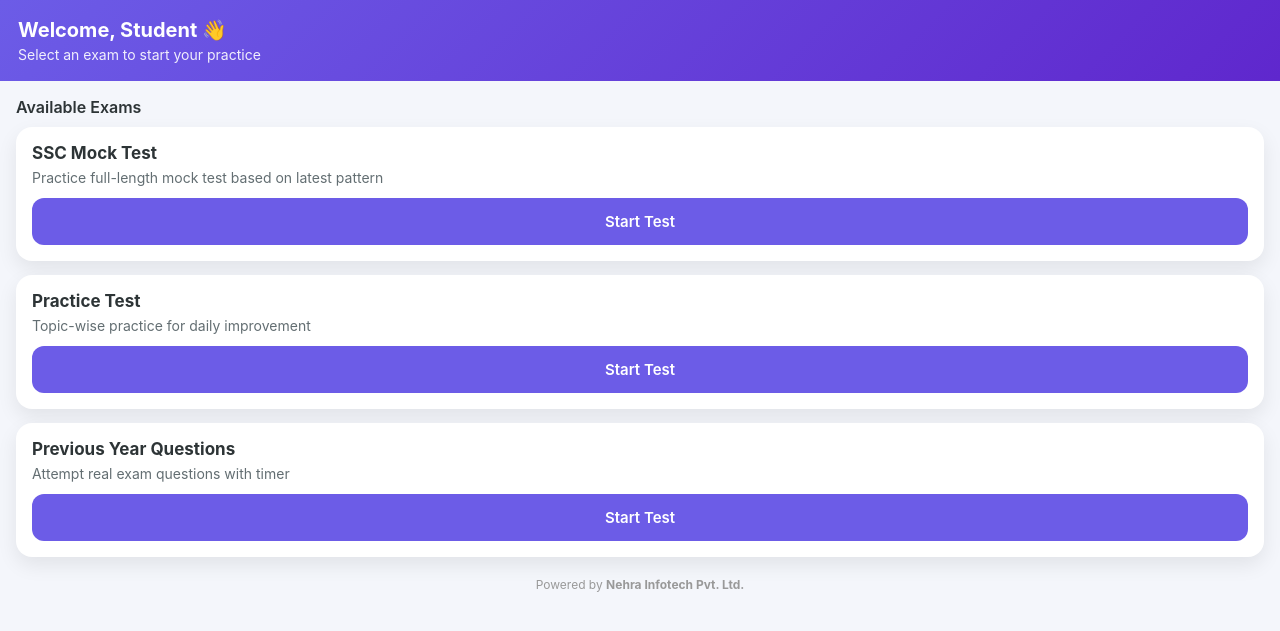
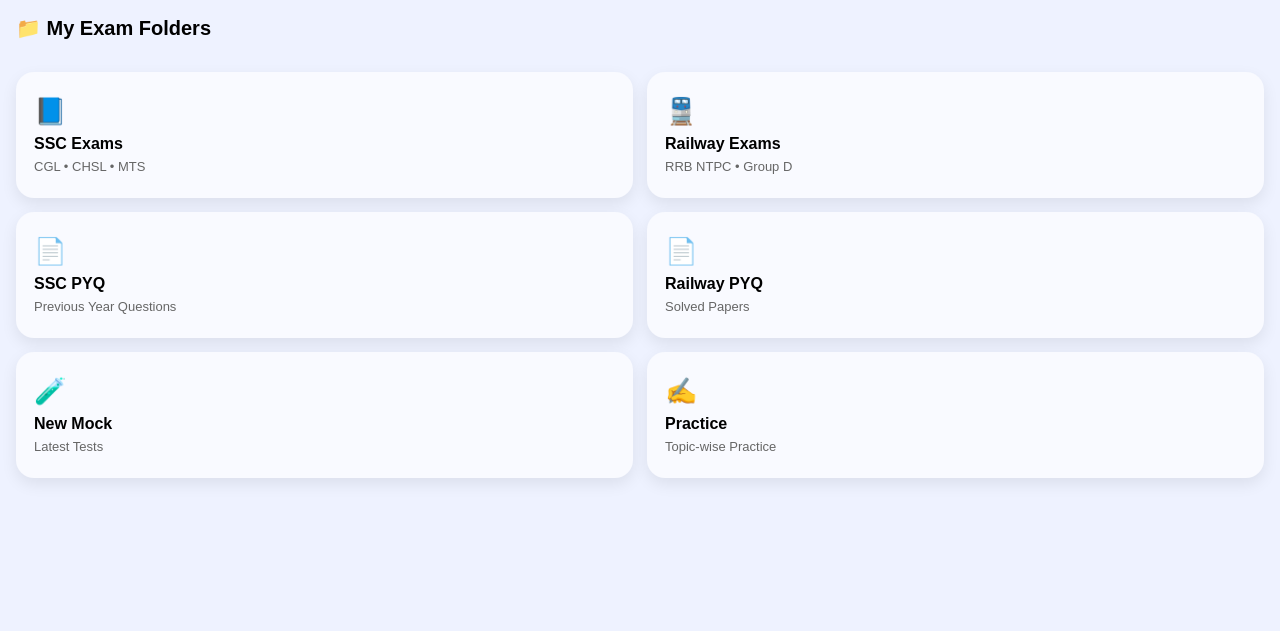
Before and after one commit to manojnehra1801-beep/Online-mock-platform, a Flask app: page /dashboard in a window 1280 px wide. Shown: the top 631 px of the page. Run offline with Flask 3, Linux system fonts and the light colour scheme.

Commit message:
Update student_dashboard.html

```diff
--- a/templates/student_dashboard.html
+++ b/templates/student_dashboard.html
@@ -3,131 +3,97 @@
 <head>
 <meta charset="UTF-8">
 <meta name="viewport" content="width=device-width, initial-scale=1.0">
-<title>Dashboard | Abhyas App</title>
+<title>Abhyas App – Dashboard</title>
 
 <style>
-*{
-    box-sizing:border-box;
-    font-family:-apple-system,BlinkMacSystemFont,"Segoe UI",Roboto,Arial;
+body{
+    margin:0;
+    font-family: Arial, sans-serif;
+    background:#eef2ff;
 }
 
-body{
-    margin:0;
-    background:#f4f6fb;
+.header{
+    padding:16px;
+    font-size:20px;
+    font-weight:600;
 }
 
-/* HEADER */
-.header{
-    background:linear-gradient(135deg,#6c5ce7,#5f27cd);
-    color:#fff;
-    padding:18px;
-}
-.header h2{
-    margin:0;
-    font-size:20px;
-}
-.header p{
-    margin:4px 0 0;
-    font-size:14px;
-    opacity:0.9;
-}
-
-/* CONTAINER */
-.container{
+.grid{
+    display:grid;
+    grid-template-columns: repeat(2, 1fr);
+    gap:14px;
     padding:16px;
 }
 
-/* SECTION TITLE */
-.section-title{
+.card{
+    background:#f9faff;
+    border-radius:18px;
+    padding:18px;
+    box-shadow: 0 6px 16px rgba(0,0,0,0.08);
+    display:flex;
+    flex-direction:column;
+    justify-content:center;
+    min-height:90px;
+}
+
+.card-title{
     font-size:16px;
     font-weight:600;
-    color:#2d3436;
-    margin-bottom:10px;
+    margin-bottom:6px;
 }
 
-/* EXAM CARD */
-.exam-card{
-    background:#fff;
-    border-radius:16px;
-    padding:16px;
-    margin-bottom:14px;
-    box-shadow:0 8px 20px rgba(0,0,0,0.08);
+.card-sub{
+    font-size:13px;
+    color:#666;
 }
 
-.exam-card h3{
-    margin:0;
-    font-size:17px;
-    color:#2d3436;
-}
-.exam-card p{
-    margin:6px 0 12px;
-    font-size:14px;
-    color:#636e72;
-}
-
-/* BUTTON */
-.start-btn{
-    display:block;
-    width:100%;
-    padding:14px;
-    border:none;
-    border-radius:12px;
-    background:#6c5ce7;
-    color:#fff;
-    font-size:15px;
-    font-weight:600;
-    cursor:pointer;
-}
-.start-btn:active{
-    transform:scale(0.98);
-}
-
-/* FOOTER */
-.powered{
-    margin-top:20px;
-    text-align:center;
-    font-size:12px;
-    color:#999;
+.icon{
+    font-size:26px;
+    margin-bottom:8px;
 }
 </style>
 </head>
 
 <body>
 
-<!-- HEADER -->
-<div class="header">
-    <h2>Welcome, Student 👋</h2>
-    <p>Select an exam to start your practice</p>
-</div>
+<div class="header">📁 My Exam Folders</div>
 
-<!-- CONTENT -->
-<div class="container">
+<div class="grid">
 
-    <div class="section-title">Available Exams</div>
-
-    <!-- EXAM 1 -->
-    <div class="exam-card">
-        <h3>SSC Mock Test</h3>
-        <p>Practice full-length mock test based on latest pattern</p>
-        <button class="start-btn">Start Test</button>
+    <div class="card">
+        <div class="icon">📘</div>
+        <div class="card-title">SSC Exams</div>
+        <div class="card-sub">CGL • CHSL • MTS</div>
     </div>
 
-    <!-- EXAM 2 -->
-    <div class="exam-card">
-        <h3>Practice Test</h3>
-        <p>Topic-wise practice for daily improvement</p>
-        <button class="start-btn">Start Test</button>
+    <div class="card">
+        <div class="icon">🚆</div>
+        <div class="card-title">Railway Exams</div>
+        <div class="card-sub">RRB NTPC • Group D</div>
     </div>
 
-    <!-- EXAM 3 -->
-    <div class="exam-card">
-        <h3>Previous Year Questions</h3>
-        <p>Attempt real exam questions with timer</p>
-        <button class="start-btn">Start Test</button>
+    <div class="card">
+        <div class="icon">📄</div>
+        <div class="card-title">SSC PYQ</div>
+        <div class="card-sub">Previous Year Questions</div>
     </div>
 
-    <div class="powered">
-        Powered by <b>Nehra Infotech Pvt. Ltd.</b>
+    <div class="card">
+        <div class="icon">📄</div>
+        <div class="card-title">Railway PYQ</div>
+        <div class="card-sub">Solved Papers</div>
+    </div>
+
+    <div class="card">
+        <div class="icon">🧪</div>
+        <div class="card-title">New Mock</div>
+        <div class="card-sub">Latest Tests</div>
+    </div>
+
+    <div class="card">
+        <div class="icon">✍️</div>
+        <div class="card-title">Practice</div>
+        <div class="card-sub">Topic-wise Practice</div>
     </div>
 
 </div>
```
